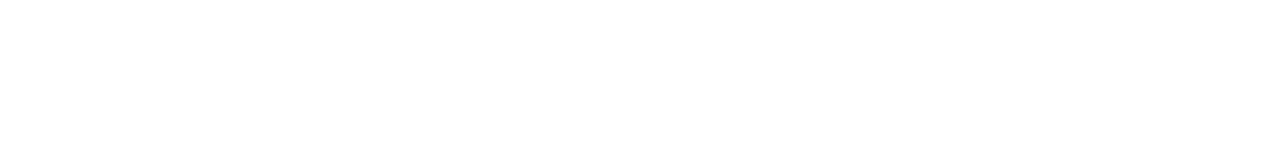
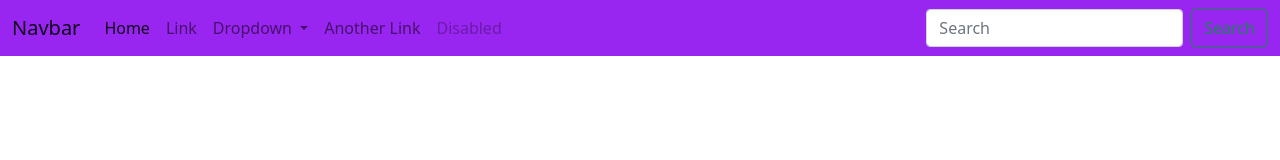
Before and after one commit to PuneetSivananda/bootstrap-5, a website: page index.html in a window 1280 px wide. Drawn offline with nearby package versions, Linux system fonts and the light colour scheme; files that its build step writes are made by us from their sources.

Commit message:
feat: added basic layout for navbar

```diff
--- a/index.html
+++ b/index.html
@@ -9,7 +9,48 @@
 
 </head>
 <body>
-
+    <!--
+        Start the Navbar section
+    -->
+    <nav class="navbar navbar-expand-lg navbar-light bg-primary">
+        <div class="container-fluid">
+          <a class="navbar-brand" href="#">Navbar</a>
+          <button class="navbar-toggler" type="button" data-bs-toggle="collapse" data-bs-target="#navbarSupportedContent" aria-controls="navbarSupportedContent" aria-expanded="false" aria-label="Toggle navigation">
+            <span class="navbar-toggler-icon"></span>
+          </button>
+          <div class="collapse navbar-collapse" id="navbarSupportedContent">
+            <ul class="navbar-nav me-auto mb-2 mb-lg-0">
+              <li class="nav-item">
+                <a class="nav-link active" aria-current="page" href="#">Home</a>
+              </li>
+              <li class="nav-item">
+                <a class="nav-link" href="#">Link</a>
+              </li>
+              <li class="nav-item dropdown">
+                <a class="nav-link dropdown-toggle" href="#" id="navbarDropdown" role="button" data-bs-toggle="dropdown" aria-expanded="false">
+                  Dropdown
+                </a>
+                <ul class="dropdown-menu" aria-labelledby="navbarDropdown">
+                  <li><a class="dropdown-item" href="#">Action</a></li>
+                  <li><a class="dropdown-item" href="#">Another action</a></li>
+                  <li><hr class="dropdown-divider"></li>
+                  <li><a class="dropdown-item" href="#">Something else here</a></li>
+                </ul>
+              </li>
+              <li class="nav-item">
+                <a class="nav-link" href="#" tabindex="-1" aria-disabled="true">Another Link</a>
+              </li>
+              <li class="nav-item">
+                <a class="nav-link disabled" href="#" tabindex="-1" aria-disabled="true">Disabled</a>
+              </li>
+            </ul>
+            <form class="d-flex">
+              <input class="form-control me-2" type="search" placeholder="Search" aria-label="Search">
+              <button class="btn btn-outline-success" type="submit">Search</button>
+            </form>
+          </div>
+        </div>
+      </nav>
   <scripy src="assets/js/bootstrap.bundle.js"></script>
 </body>
 </html>
```
